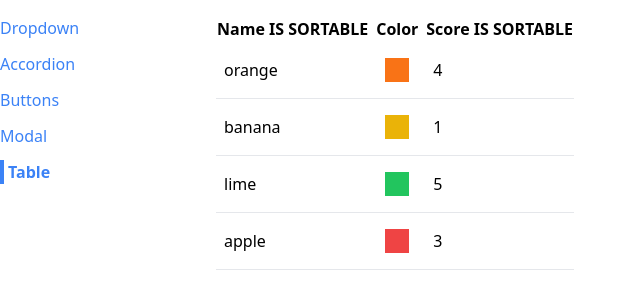
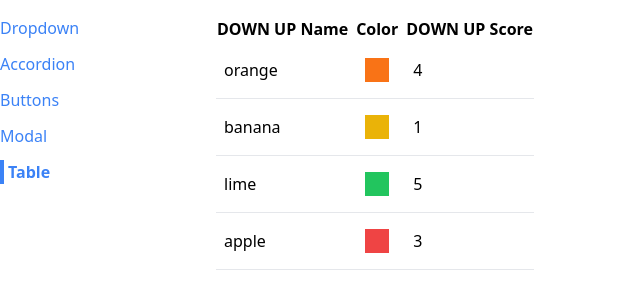
Before and after one commit to dvadz/comps, a React (Create React App) app: page /table in a window 1280 px wide. Shown: the top 300 px of the page, without its empty margins (0-640 px from the left). Built offline with nearby package versions, Linux system fonts and the light colour scheme.

Commit message:
Created logic to determine icons to show on sortable columns

```diff
--- a/src/components/SortableTable.js
+++ b/src/components/SortableTable.js
@@ -44,6 +44,20 @@ const SortableTable = (props) => {
     });
   }
 
+  const getIcons = (label) => {
+    if (label !== sortBy) {
+      return "DOWN UP ";
+    }
+
+    if (sortOrder === null) {
+      return "DOWN UP ";
+    } else if (sortOrder === "asc") {
+      return "UP ";
+    } else {
+      return "DOWN ";
+    }
+  };
+
   const updatedConfig = config.map((column) => {
     if (!column.sortValue) {
       return column;
@@ -52,7 +66,8 @@ const SortableTable = (props) => {
       ...column,
       header: () => (
         <th onClick={() => handleClick(column.label)}>
-          {column.label} IS SORTABLE
+          {getIcons(column.label)}
+          {column.label}
         </th>
       ),
     };
```
